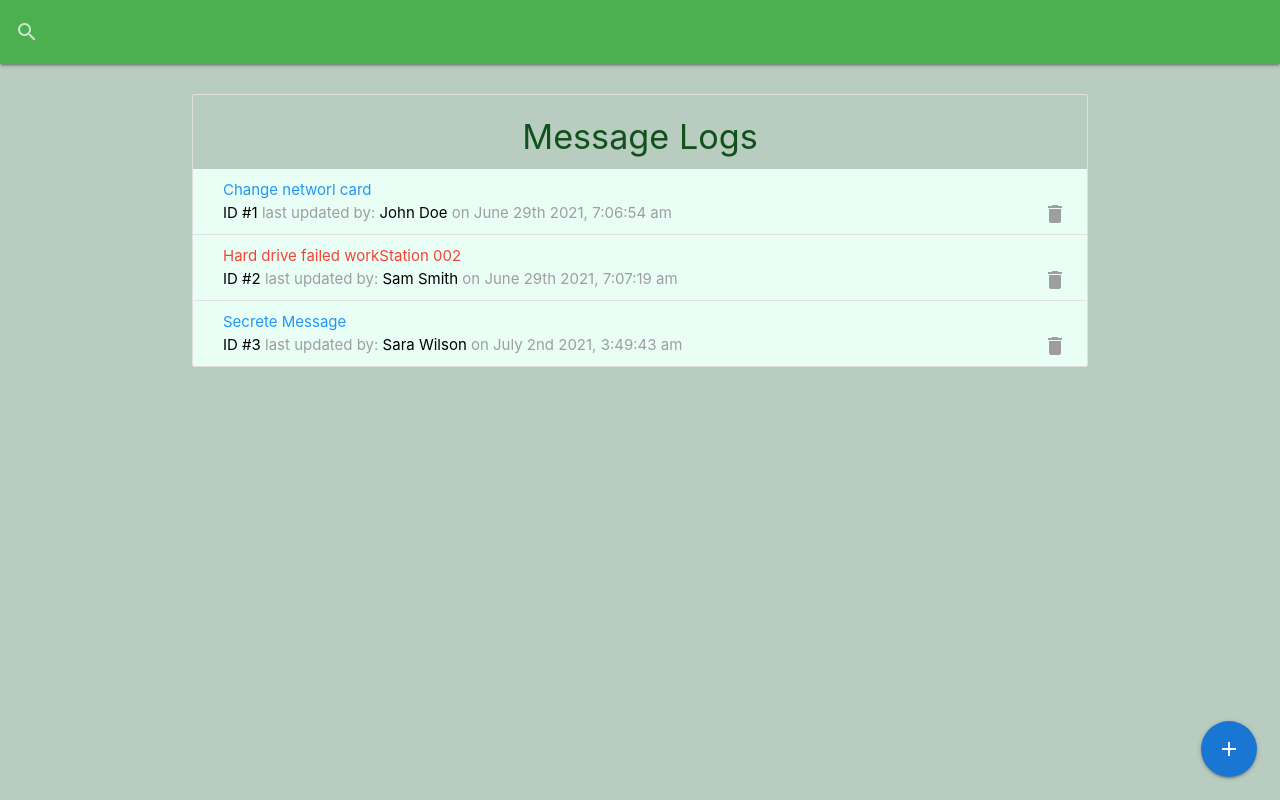
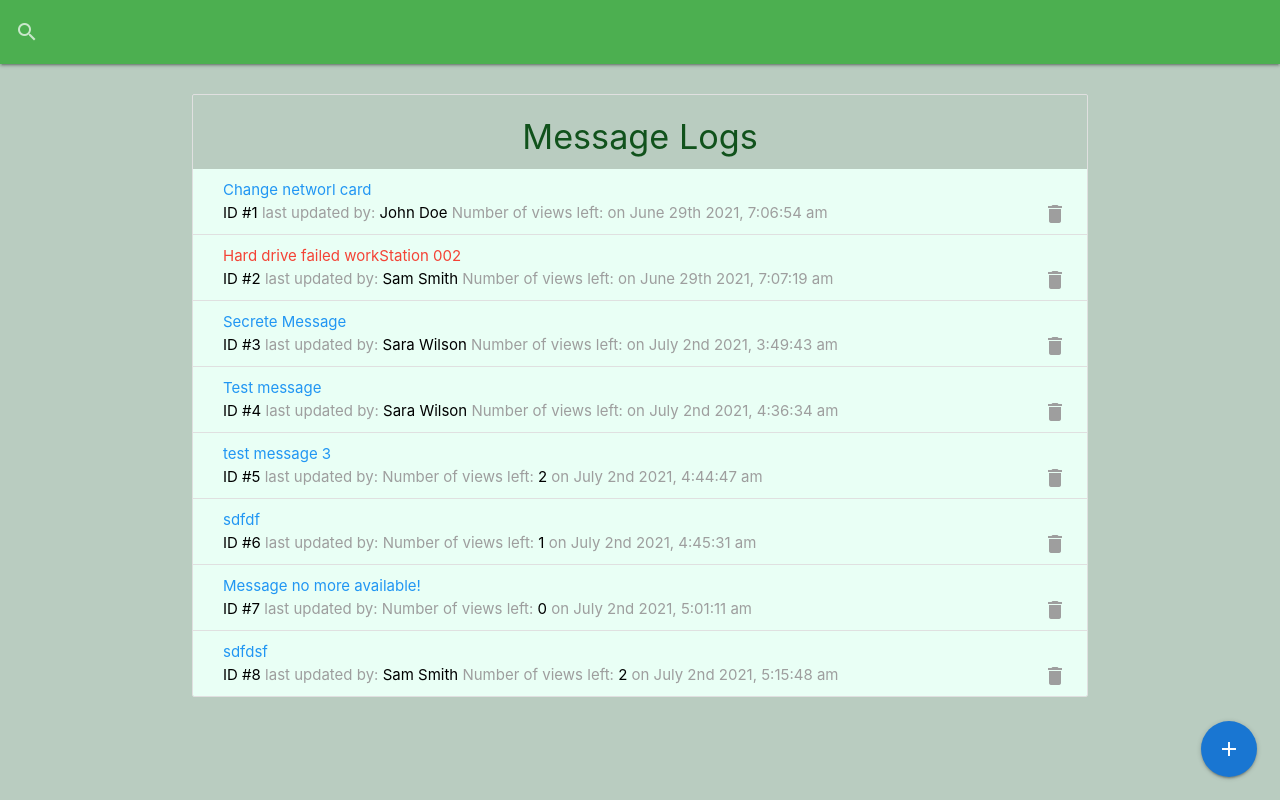
Before and after one commit to SilvesterSpath/Message-Logs, a React (Create React App) app: page / in a window 1280 px wide. Built offline with nearby package versions, Linux system fonts and the light colour scheme; data requests are answered from the project's data file.

Commit message:
number of views

```diff
--- a/db.json
+++ b/db.json
@@ -20,6 +20,47 @@
       "tech": "Sara Wilson",
       "date": "2021-07-02T03:49:43.043Z",
       "id": 3
+    },
+    {
+      "message": "Test message",
+      "hashedMessage": "$2a$05$G8C9avkL04cyme4XJLeLYeNp0k7n96A.GtId2.OnEV8QHIT.f.MHG",
+      "attention": false,
+      "tech": "Sara Wilson",
+      "date": "2021-07-02T04:36:34.282Z",
+      "id": 4
+    },
+    {
+      "message": "test message 3",
+      "hashedMessage": "$2a$05$G8XPx./EyvN0bKXrtPxJfujmSWB/FrHdSFkpimB1Vb1Izn1cyY4Ue",
+      "attention": false,
+      "views": "2",
+      "date": "2021-07-02T04:44:47.649Z",
+      "id": 5
+    },
+    {
+      "message": "sdfdf",
+      "hashedMessage": "$2a$05$faFjOMXAacom28/VQ0UIpOO0wRYNs1ggmpPhLxbHWcBIgClzGGFFC",
+      "attention": false,
+      "views": "1",
+      "date": "2021-07-02T04:45:31.803Z",
+      "id": 6
+    },
+    {
+      "message": "sfdsfd",
+      "hashedMessage": "$2a$05$npsgFamfW0NimL8.m9oRf.r4yvjxtFnY2GsXvj6tr0RlsfuRbzYS6",
+      "attention": false,
+      "views": 0,
+      "date": "2021-07-02T05:01:11.030Z",
+      "id": 7
+    },
+    {
+      "message": "sdfdsf",
+      "hashedMessage": "$2a$05$3PI4piXNiI.HH2Wt95vRH.0Ocne9.PcTAuI0Xj55/ELo64LxoxFi2",
+      "attention": false,
+      "tech": "Sam Smith",
+      "views": "2",
+      "date": "2021-07-02T05:15:48.540Z",
+      "id": 8
     }
   ],
   "techs": [
--- a/package.json
+++ b/package.json
@@ -45,6 +45,7 @@
     ]
   },
   "devDependencies": {
+    "bcryptjs": "^2.4.3",
     "concurrently": "^6.2.0",
     "json-server": "^0.16.3"
   },
--- a/src/components/logs/AddLogModal.js
+++ b/src/components/logs/AddLogModal.js
@@ -1,5 +1,6 @@
 import React, { useState } from 'react';
 import M from 'materialize-css/dist/js/materialize.min.js';
+import bcrypt from 'bcryptjs';
 import { connect } from 'react-redux';
 import PropTypes from 'prop-types';
 import { addLog } from '../../actions/logActions';
@@ -8,15 +9,20 @@ const AddLogModal = ({ addLog }) => {
   const [message, setMessage] = useState([]);
   const [attention, setAttention] = useState(false);
   const [tech, setTech] = useState('');
+  const [views, setViews] = useState(0);
 
-  const onSubmit = () => {
-    if (message === '' || tech === '') {
+  const onSubmit = async () => {
+    if (message === '' || views === '' || tech === '') {
       M.toast({ html: 'Please enter a message and person' });
     } else {
+      const salt = await bcrypt.genSalt(5);
+      const secretMessage = await bcrypt.hash(message, salt);
       const newLog = {
         message,
+        hashedMessage: secretMessage,
         attention,
         tech,
+        views,
         date: new Date(),
       };
 
@@ -65,6 +71,23 @@ const AddLogModal = ({ addLog }) => {
         </div>
         <div className='row'>
           <div className='input-field'>
+            <select
+              name='views'
+              value={views}
+              type='number'
+              className='browser-default'
+              onChange={(e) => setViews(e.target.value)}
+            >
+              <option value=''>Select Number of Views</option>
+
+              <option value='1'>1</option>
+              <option value='2'>2</option>
+              <option value='3'>3</option>
+            </select>
+          </div>
+        </div>
+        <div className='row'>
+          <div className='input-field'>
             <p>
               <label>
                 <input
--- a/src/components/logs/LogItem.js
+++ b/src/components/logs/LogItem.js
@@ -21,13 +21,15 @@ const LogItem = ({ log, deleteLog }) => {
             log.attention ? 'red-text' : 'blue-text'
           }`}
         >
-          {log.message}
+          {log.views === 0 ? 'Message no more available!' : log.message}
         </a>
         <br />
         <span className='grey-text'>
           <span className='black-text'>ID #{log.id} </span>
           last updated by:
           <span className='black-text'> {log.tech} </span>
+          Number of views left:
+          <span className='black-text'> {log.views} </span>
           on <Moment format='MMMM Do YYYY, h:mm:ss a'>{log.date}</Moment>
         </span>
         <a href='#!' className='secondary-content' onClick={onDelete}>
```
Also changed, not shown: 1 other file (tests, documents, lock files or other folders).
